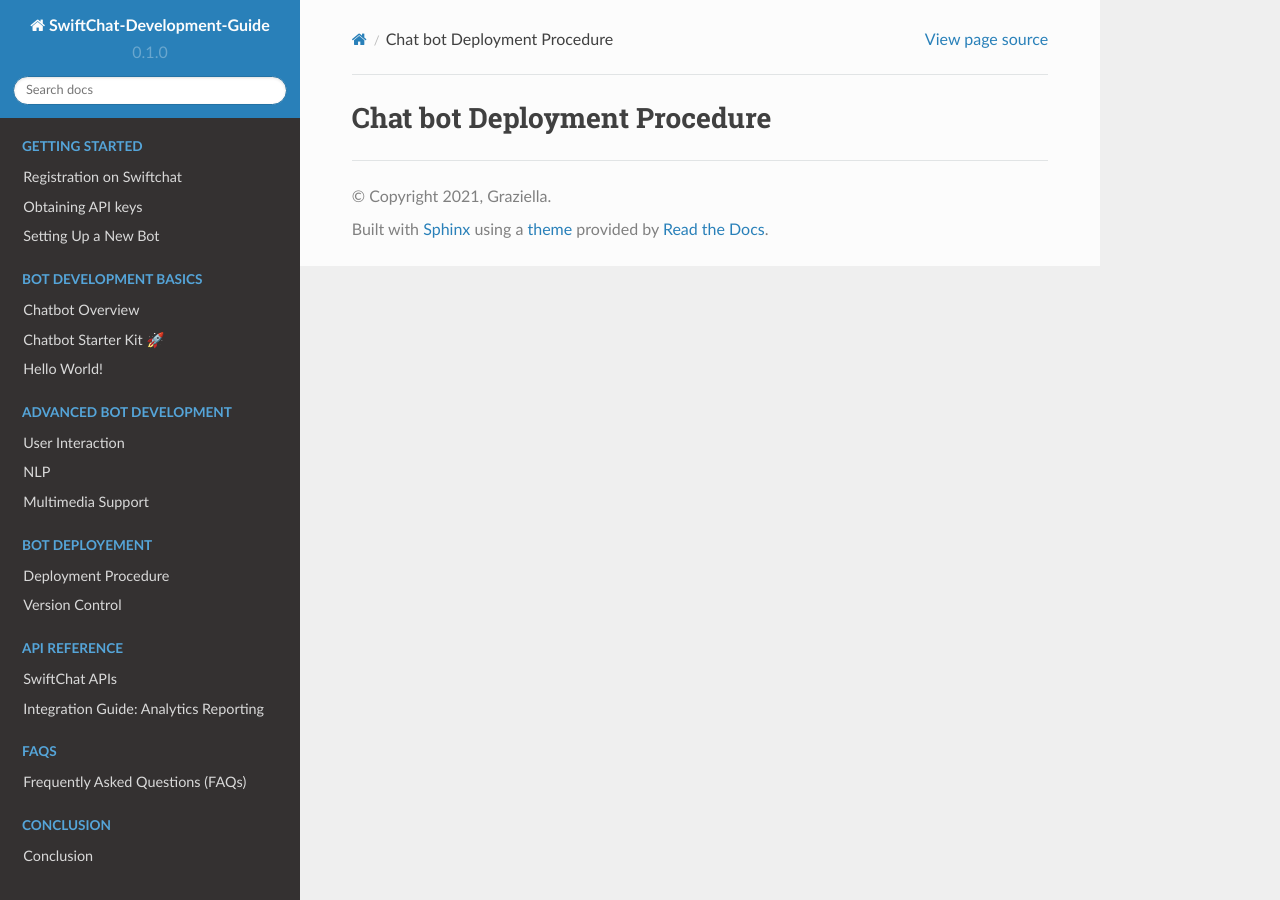
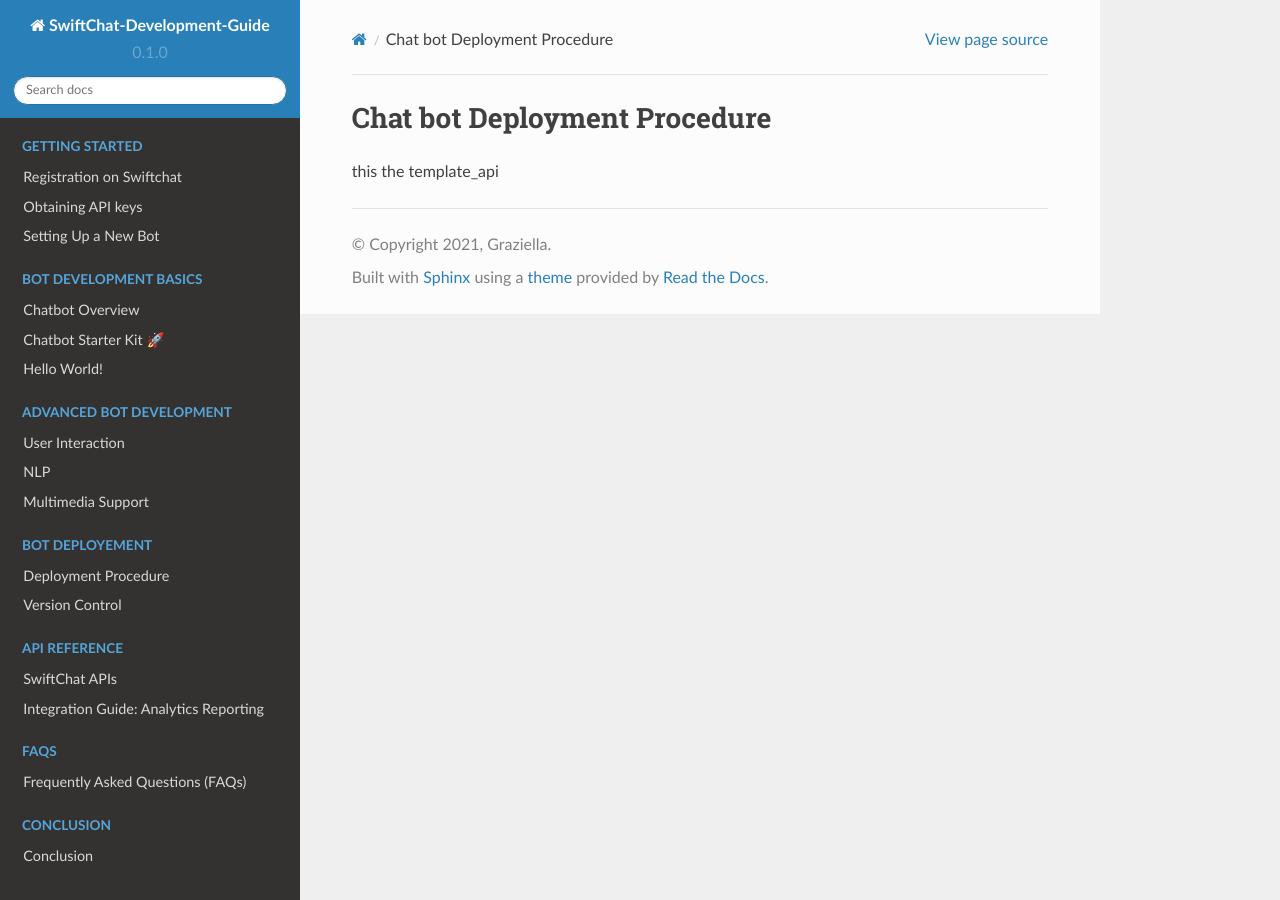
Before and after one commit to Priyanka-sharma181/Chatbot-Development-Guide, a Sphinx documentation site: the page built from docs/source/template_api.rst, in a window 1280 px wide. Built offline with Sphinx 7.4.7 and the Read the Docs theme 2.0.0, drawn with Linux system fonts in a browser that asks for light colours; pages that are not in the unit, such as notebooks, are missing from menus.

Commit message:
update news template

```diff
--- a/docs/source/template_api.rst
+++ b/docs/source/template_api.rst
@@ -1,2 +1,3 @@
 Chat bot Deployment Procedure
 ====================
+this the template_api
```
